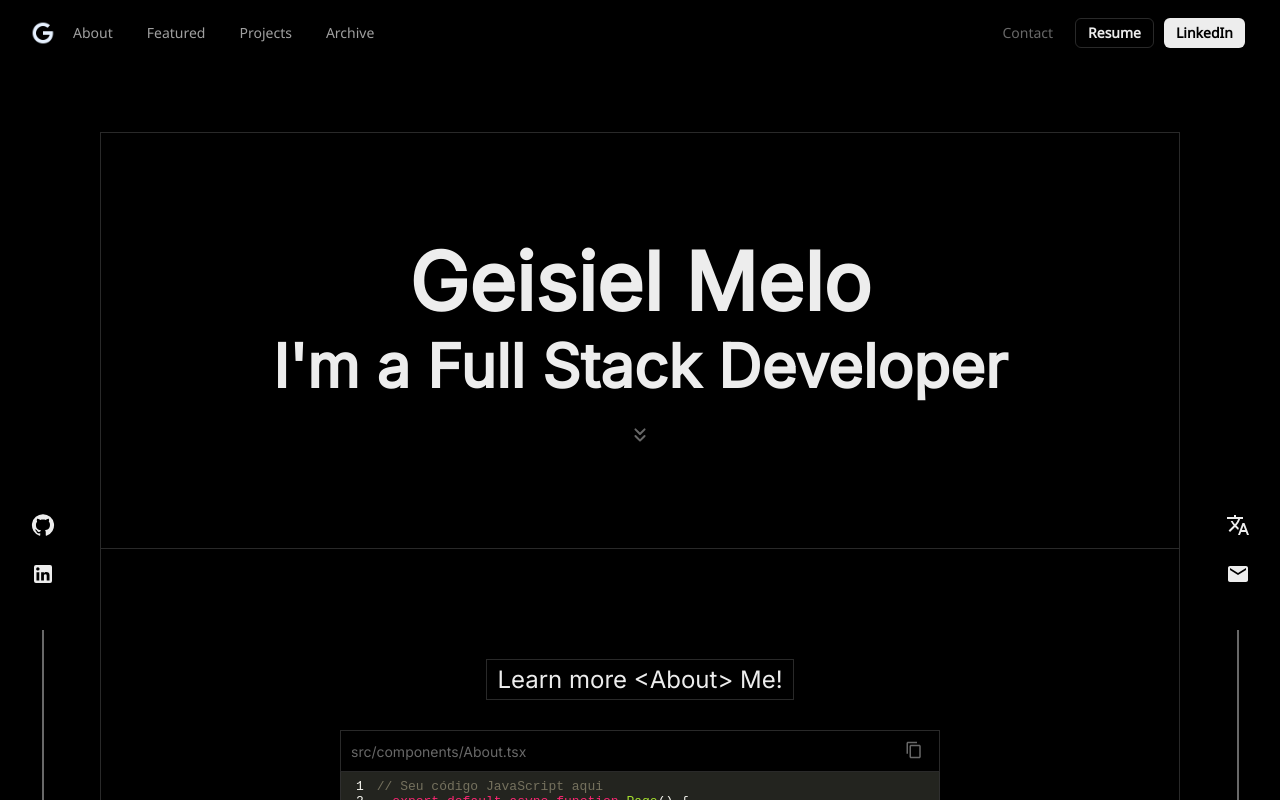
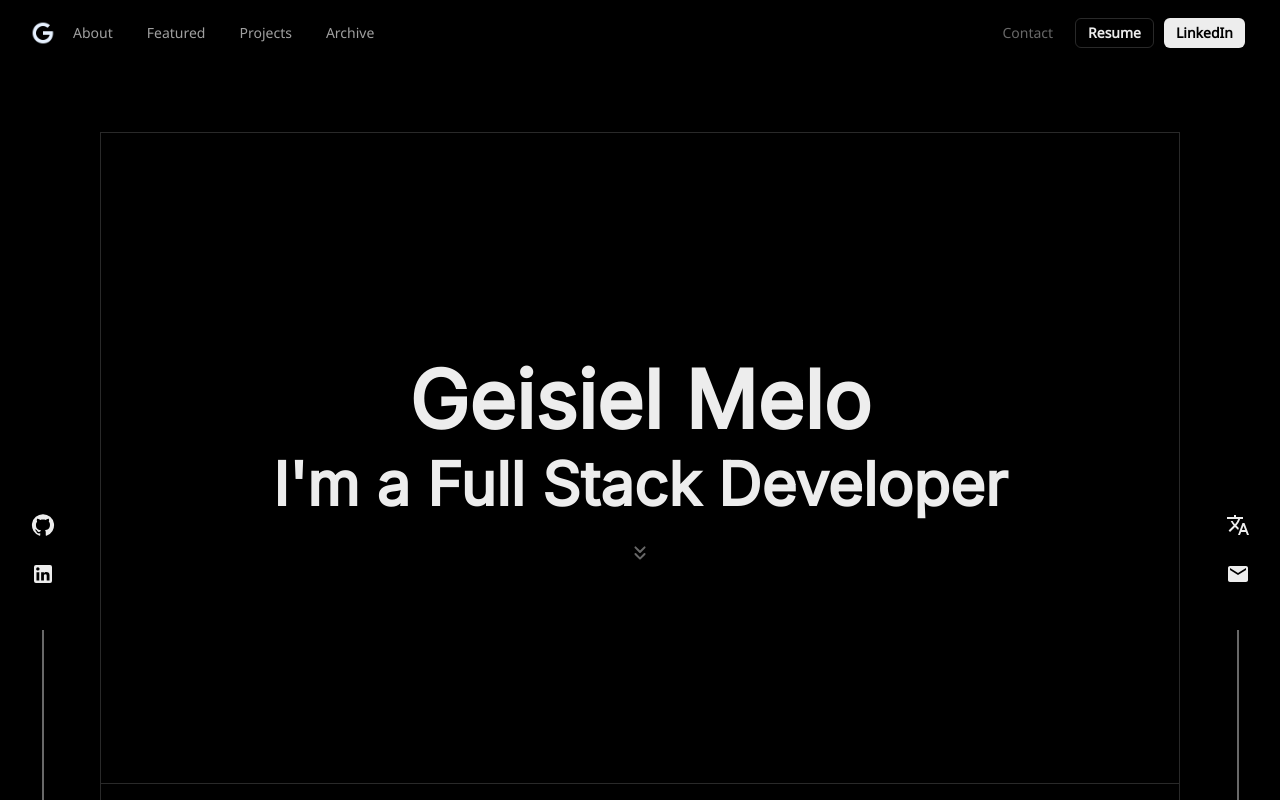
Before and after one commit to GeisielMelo/v2, a React (Vite) app: page / in a window 1280 px wide. Shown: the top 800 px of the page. Built offline with nearby package versions, Linux system fonts and the light colour scheme.

Commit message:
fix: fixed  the window height

```diff
--- a/src/components/sections/Hero.jsx
+++ b/src/components/sections/Hero.jsx
@@ -9,6 +9,7 @@ const Container = styled.div`
   flex-direction: column;
   align-items: center;
   justify-content: center;
+  height: calc(100vh - 350px);
 
   text-align: center;
   font-family: ${(props) => props.theme.font.family.one};
```
